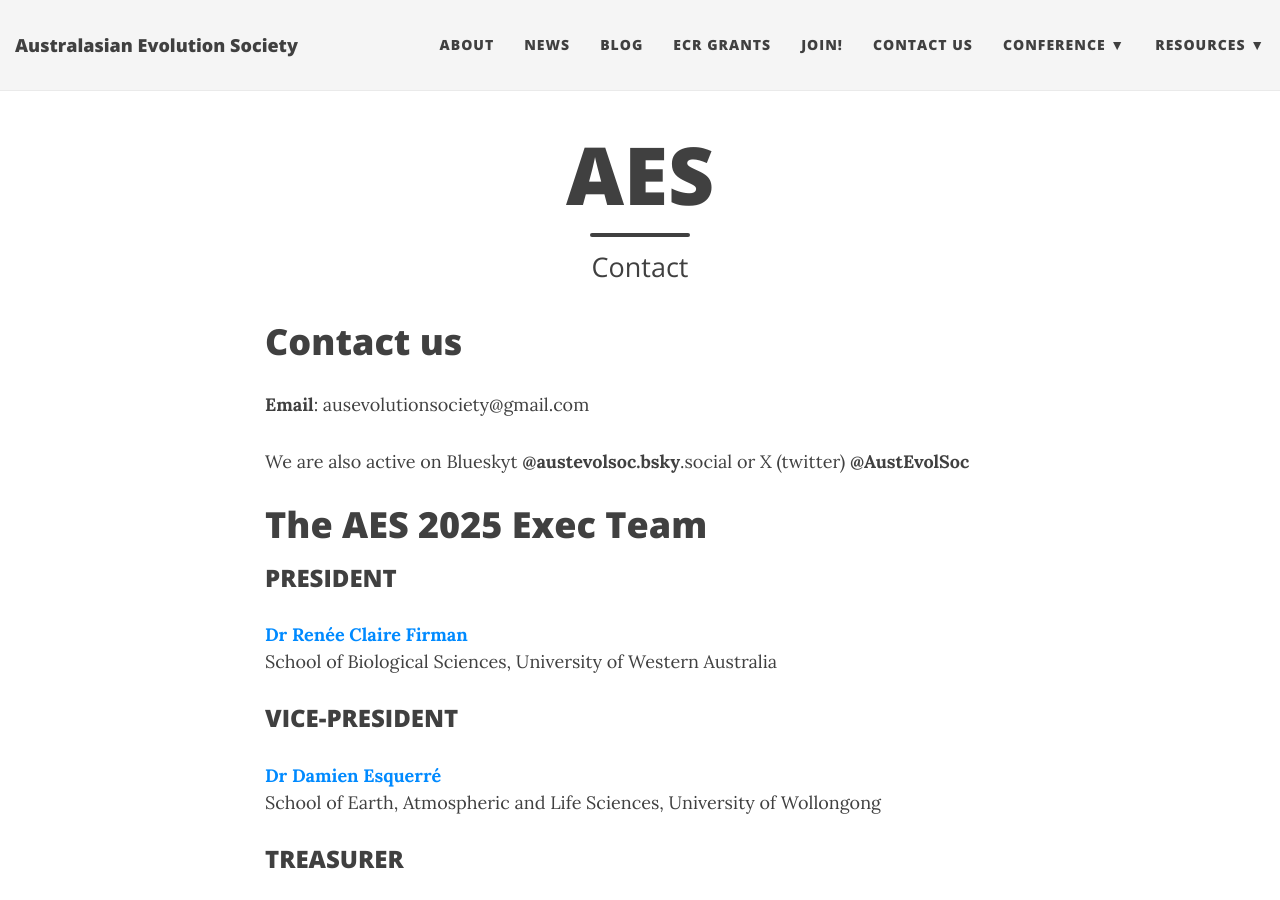
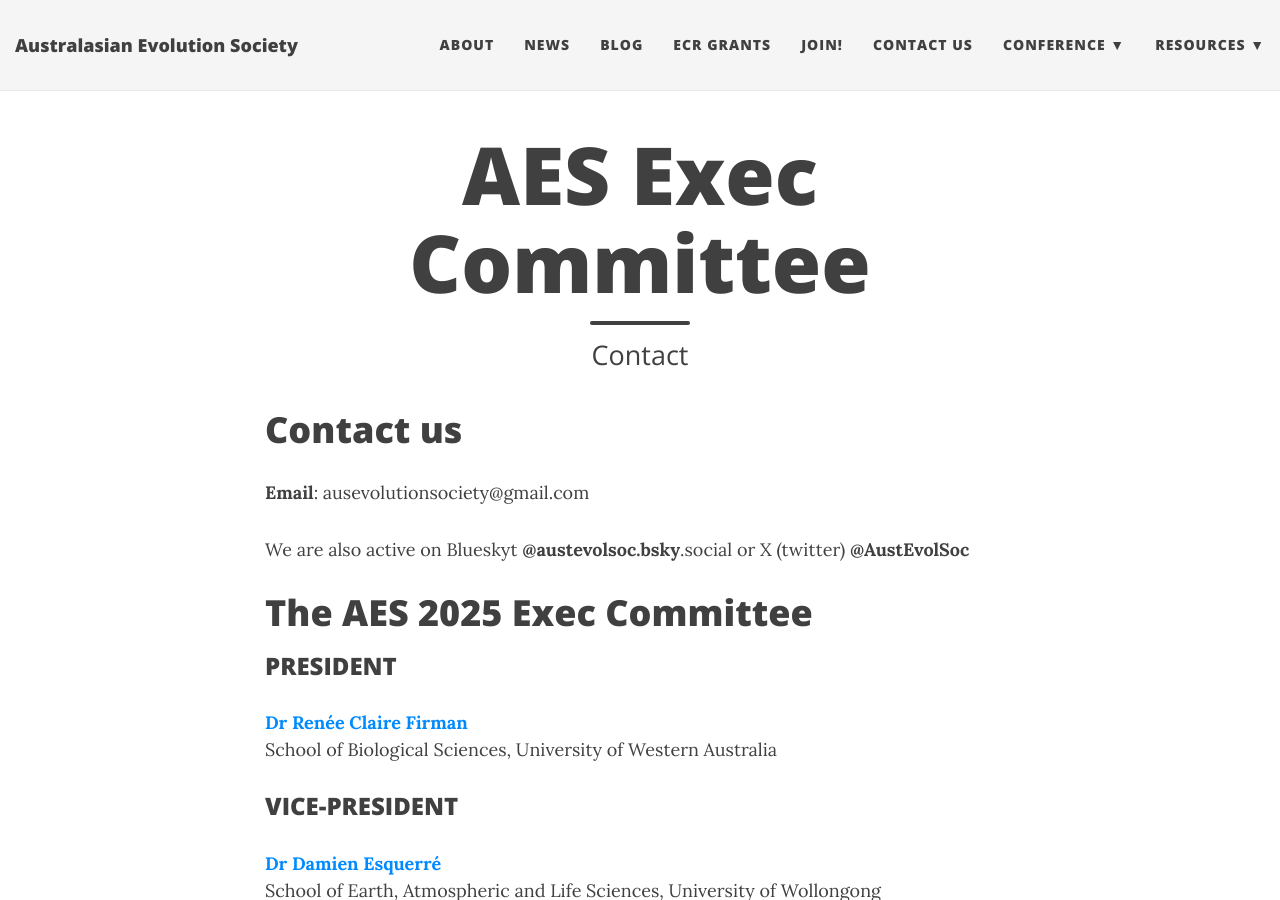
Before and after one commit to ausevo/ausevo.github.io, a Jekyll site: the page built from contact.md, in a window 1280 px wide and 900 px high. Built offline with Jekyll 4.4.1, drawn with Linux system fonts in a browser that asks for light colours; nearby versions of some CDN libraries.

Commit message:
update grant and committee

```diff
--- a/contact.md
+++ b/contact.md
@@ -1,5 +1,5 @@
 ---
-title: "AES"
+title: "AES Exec Committee"
 subtitle: Contact
 layout: page
 ---
@@ -10,7 +10,7 @@
 
 We are also active on Blueskyt **@austevolsoc.bsky**.social or X (twitter) **@AustEvolSoc**
 
-# The AES 2025 Exec Team
+# The AES 2025 Exec Committee
 
 
 
@@ -42,7 +42,6 @@
 [**Dr Kristoffer Wild**](https://findanexpert.unimelb.edu.au/profile/1030758-kristoffer-wild)
 School of BioSciences, University of Melbourne
 
-
 ### SOCIAL MEDIA TEAM (@AustEvolSoc)
 
 [**Dr Avneet Kaur**](https://x.com/avnit_kr)
```
Also changed, not shown: 2025_ECR_grants.md (+0 -3 lines).
